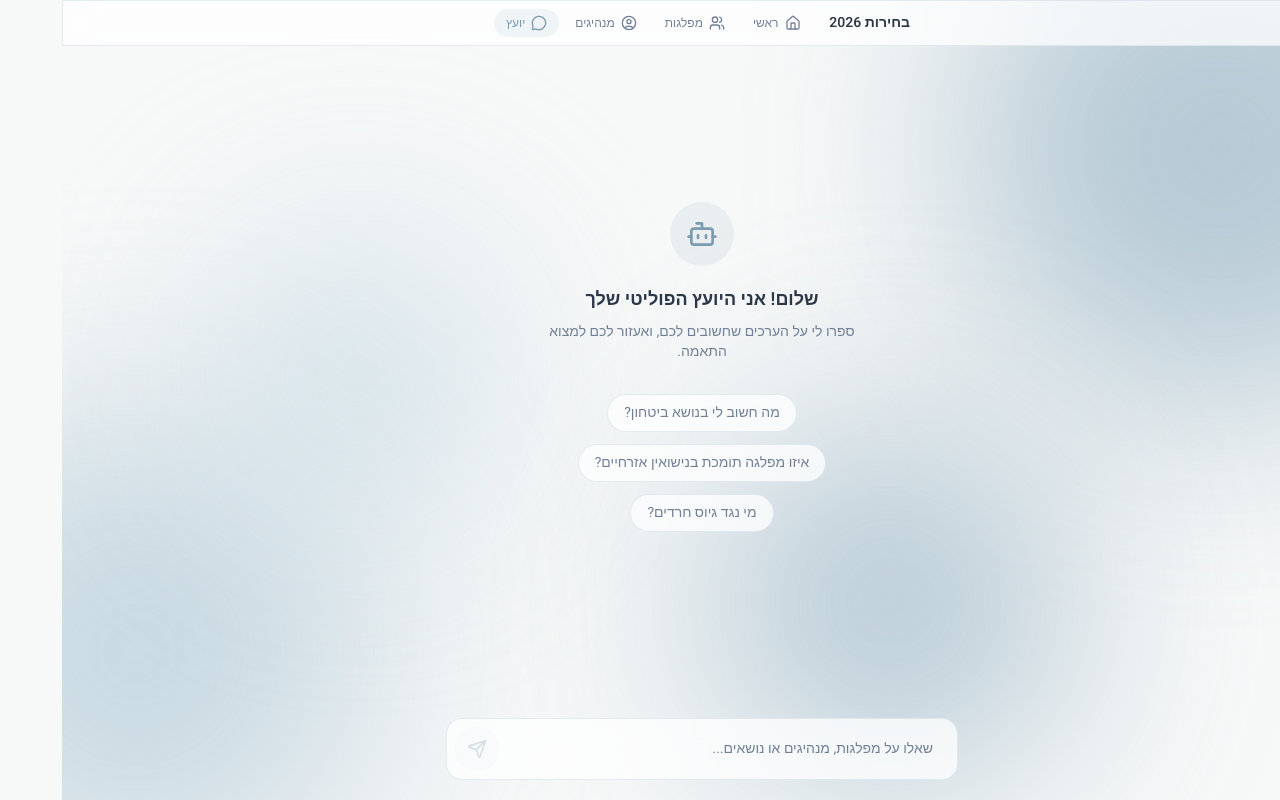
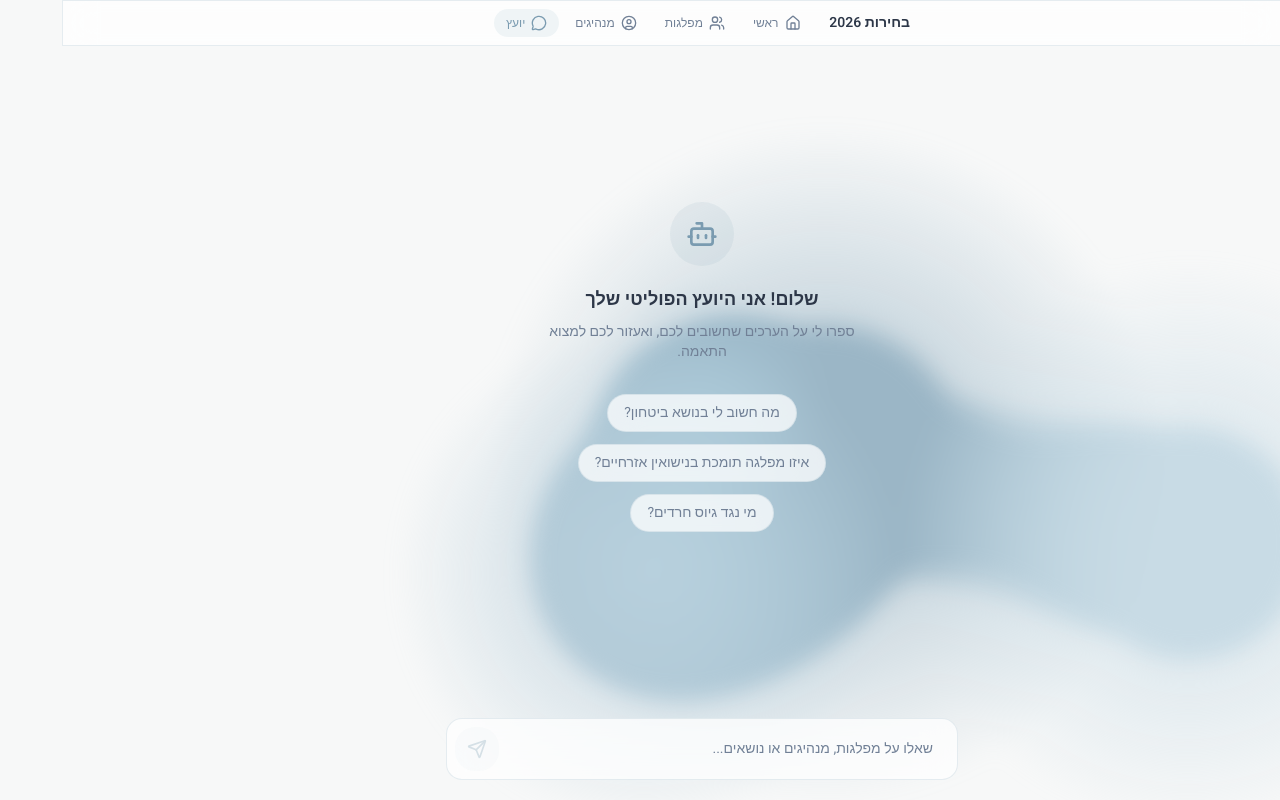
Before and after one commit to Tamir-Alaluf/election_israel, a Next.js app: page /advisor in a window 1280 px wide. Built offline with nearby package versions, Linux system fonts and the light colour scheme.

Commit message:
dynamic background

```diff
--- a/app/advisor/page.tsx
+++ b/app/advisor/page.tsx
@@ -1,49 +1,41 @@
-"use client"
+"use client";
 
-import { useState, useRef, useEffect } from "react"
-import { useChat } from "@ai-sdk/react"
-import { DefaultChatTransport } from "ai"
-import { PageHeader } from "@/components/page-header"
-import { Send, Bot, User } from "lucide-react"
-import { cn } from "@/lib/utils"
+import { useState, useRef, useEffect } from "react";
+import { useChat } from "@ai-sdk/react";
+import { DefaultChatTransport } from "ai";
+import { PageHeader } from "@/components/page-header";
+import { Send, Bot, User } from "lucide-react";
+import { cn } from "@/lib/utils";
 
 export default function AdvisorPage() {
-  const [input, setInput] = useState("")
-  const messagesEndRef = useRef<HTMLDivElement>(null)
+  const [input, setInput] = useState("");
+  const messagesEndRef = useRef<HTMLDivElement>(null);
 
   const { messages, sendMessage, status } = useChat({
     transport: new DefaultChatTransport({ api: "/api/advisor" }),
-  })
+  });
 
-  const isLoading = status === "streaming" || status === "submitted"
+  const isLoading = status === "streaming" || status === "submitted";
 
   useEffect(() => {
-    messagesEndRef.current?.scrollIntoView({ behavior: "smooth" })
-  }, [messages])
+    messagesEndRef.current?.scrollIntoView({ behavior: "smooth" });
+  }, [messages]);
 
   const handleSubmit = (e: React.FormEvent) => {
-    e.preventDefault()
-    if (!input.trim() || isLoading) return
-    sendMessage({ text: input })
-    setInput("")
-  }
+    e.preventDefault();
+    if (!input.trim() || isLoading) return;
+    sendMessage({ text: input });
+    setInput("");
+  };
 
   const suggestions = [
     "מה חשוב לי בנושא ביטחון?",
     "איזו מפלגה תומכת בנישואין אזרחיים?",
     "מי נגד גיוס חרדים?",
-  ]
+  ];
 
   return (
     <div className="min-h-screen relative flex flex-col">
-      {/* Soft blob background */}
-      <div className="blob-bg">
-        <div className="blob blob-1" />
-        <div className="blob blob-2" />
-        <div className="blob blob-3" />
-        <div className="blob blob-4" />
-      </div>
-
       <PageHeader />
 
       <main className="flex-1 flex flex-col max-w-lg mx-auto w-full px-5 pb-28">
@@ -53,7 +45,9 @@ export default function AdvisorPage() {
             <div className="w-16 h-16 rounded-full bg-primary/10 flex items-center justify-center mb-5">
               <Bot className="w-8 h-8 text-primary" />
             </div>
-            <h2 className="text-lg font-semibold mb-2 text-foreground">שלום! אני היועץ הפוליטי שלך</h2>
+            <h2 className="text-lg font-semibold mb-2 text-foreground">
+              שלום! אני היועץ הפוליטי שלך
+            </h2>
             <p className="text-sm text-muted-foreground max-w-xs mb-8">
               ספרו לי על הערכים שחשובים לכם, ואעזור לכם למצוא התאמה.
             </p>
@@ -81,13 +75,13 @@ export default function AdvisorPage() {
                 key={message.id}
                 className={cn(
                   "flex gap-3",
-                  message.role === "user" ? "flex-row-reverse" : "flex-row"
+                  message.role === "user" ? "flex-row-reverse" : "flex-row",
                 )}
               >
                 <div
                   className={cn(
                     "w-8 h-8 rounded-full flex items-center justify-center flex-shrink-0",
-                    message.role === "user" ? "bg-primary" : "bg-muted"
+                    message.role === "user" ? "bg-primary" : "bg-muted",
                   )}
                 >
                   {message.role === "user" ? (
@@ -101,18 +95,21 @@ export default function AdvisorPage() {
                     "rounded-2xl px-4 py-3 max-w-[80%]",
                     message.role === "user"
                       ? "bg-primary text-primary-foreground"
-                      : "glass-card"
+                      : "glass-card",
                   )}
                 >
                   {message.parts.map((part, index) => {
                     if (part.type === "text") {
                       return (
-                        <p key={index} className="whitespace-pre-wrap text-sm leading-relaxed">
+                        <p
+                          key={index}
+                          className="whitespace-pre-wrap text-sm leading-relaxed"
+                        >
                           {part.text}
                         </p>
-                      )
+                      );
                     }
-                    return null
+                    return null;
                   })}
                 </div>
               </div>
@@ -161,5 +158,5 @@ export default function AdvisorPage() {
         </form>
       </div>
     </div>
-  )
+  );
 }
--- a/app/layout.tsx
+++ b/app/layout.tsx
@@ -1,6 +1,7 @@
 import type { Metadata } from 'next'
 import { Heebo, Geist_Mono } from 'next/font/google'
 import { Analytics } from '@vercel/analytics/next'
+import { BubbleBackground } from '@/components/bubble-background'
 import './globals.css'
 
 const heebo = Heebo({
@@ -44,6 +45,7 @@ export default function RootLayout({
   return (
     <html lang="he" dir="rtl">
       <body className={`${heebo.variable} font-sans antialiased`}>
+        <BubbleBackground interactive />
         {children}
         <Analytics />
       </body>
--- a/app/page.tsx
+++ b/app/page.tsx
@@ -7,14 +7,6 @@ import { CountdownTimer } from "@/components/countdown-timer";
 export default function HomePage() {
   return (
     <div className="min-h-screen relative">
-      {/* Soft blob background */}
-      <div className="blob-bg">
-        <div className="blob blob-1" />
-        <div className="blob blob-2" />
-        <div className="blob blob-3" />
-        <div className="blob blob-4" />
-      </div>
-
       <PageHeader />
 
       <main className="max-w-md mx-auto px-5 pt-20 pb-10">
--- a/app/parties/page.tsx
+++ b/app/parties/page.tsx
@@ -9,14 +9,6 @@ export const metadata = {
 export default function PartiesPage() {
   return (
     <div className="min-h-screen relative">
-      {/* Soft blob background */}
-      <div className="blob-bg">
-        <div className="blob blob-1" />
-        <div className="blob blob-2" />
-        <div className="blob blob-3" />
-        <div className="blob blob-4" />
-      </div>
-
       <PageHeader />
       <main className="max-w-md mx-auto px-5 py-8">
         <div className="text-center mb-6">
--- /dev/null
+++ b/components/bubble-background.tsx
@@ -0,0 +1,180 @@
+"use client";
+
+import {
+  motion,
+  type SpringOptions,
+  useMotionValue,
+  useSpring,
+} from "framer-motion";
+import { useCallback, useEffect, useRef, type ReactNode } from "react";
+import { cn } from "@/lib/utils";
+
+export interface BubbleBackgroundProps {
+  className?: string;
+  children?: ReactNode;
+  interactive?: boolean;
+  transition?: SpringOptions;
+  colors?: {
+    first: string;
+    second: string;
+    third: string;
+    fourth: string;
+  };
+}
+
+export function BubbleBackground({
+  className,
+  children,
+  interactive = true,
+  transition = { stiffness: 100, damping: 20 },
+  colors = {
+    // Original soft blue palette from the previous design.
+    first: "155,182,198", // #9BB6C6
+    second: "181,204,217", // #b5ccd9
+    third: "200,219,229", // #c8dbe5
+    fourth: "155,182,198", // #9BB6C6
+  },
+}: BubbleBackgroundProps) {
+  const containerRef = useRef<HTMLDivElement>(null);
+
+  const mouseX = useMotionValue(0);
+  const mouseY = useMotionValue(0);
+  const springX = useSpring(mouseX, transition);
+  const springY = useSpring(mouseY, transition);
+
+  const handleMouseMove = useCallback(
+    (e: MouseEvent) => {
+      const centerX = window.innerWidth / 2;
+      const centerY = window.innerHeight / 2;
+      mouseX.set(e.clientX - centerX);
+      mouseY.set(e.clientY - centerY);
+    },
+    [mouseX, mouseY],
+  );
+
+  useEffect(() => {
+    if (!interactive) return;
+    window.addEventListener("mousemove", handleMouseMove);
+    return () => window.removeEventListener("mousemove", handleMouseMove);
+  }, [interactive, handleMouseMove]);
+
+  const makeGradient = (color: string) =>
+    `radial-gradient(circle at center, rgba(${color}, 0.8) 0%, rgba(${color}, 0) 50%)`;
+
+  return (
+    <div
+      ref={containerRef}
+      aria-hidden="true"
+      className={cn(
+        "fixed inset-0 -z-10 overflow-hidden pointer-events-none bg-[#F7F8F8]",
+        className,
+      )}
+    >
+      <svg className="hidden" aria-hidden="true">
+        <defs>
+          <filter id="bubble-goo">
+            <feGaussianBlur
+              in="SourceGraphic"
+              result="blur"
+              stdDeviation="10"
+            />
+            <feColorMatrix
+              in="blur"
+              mode="matrix"
+              result="goo"
+              values="1 0 0 0 0  0 1 0 0 0  0 0 1 0 0  0 0 0 18 -8"
+            />
+            <feBlend in="SourceGraphic" in2="goo" />
+          </filter>
+        </defs>
+      </svg>
+
+      <div
+        className="absolute inset-0"
+        style={{ filter: "url(#bubble-goo) blur(10px)" }}
+      >
+        <motion.div
+          className="absolute rounded-full mix-blend-hard-light"
+          style={{
+            width: "86%",
+            height: "86%",
+            top: "8%",
+            left: "14%",
+            background: makeGradient(colors.first),
+          }}
+          animate={{
+            x: [-90, 60, -30, -90],
+            y: [-20, 70, 20, -20],
+            scale: [1, 1.08, 0.95, 1],
+          }}
+          transition={{
+            duration: 12,
+            ease: "easeInOut",
+            repeat: Number.POSITIVE_INFINITY,
+          }}
+        />
+
+        <motion.div
+          className="absolute rounded-full mix-blend-hard-light"
+          style={{
+            width: "72%",
+            height: "62%",
+            top: "46%",
+            left: "12%",
+            background: makeGradient(colors.second),
+          }}
+          animate={{
+            x: [40, -70, 60, 40],
+            y: [70, -30, -70, 70],
+            scale: [1, 0.92, 1.05, 1],
+          }}
+          transition={{
+            duration: 12,
+            ease: "easeInOut",
+            repeat: Number.POSITIVE_INFINITY,
+          }}
+        />
+
+        <motion.div
+          className="absolute rounded-full mix-blend-hard-light"
+          style={{
+            width: "68%",
+            height: "88%",
+            top: "20%",
+            left: "50%",
+            background: makeGradient(colors.third),
+          }}
+          animate={{
+            x: [-70, 40, 80, -70],
+            y: [-60, 20, 60, -60],
+            scale: [1, 1.06, 0.9, 1],
+          }}
+          transition={{
+            duration: 12,
+            ease: "easeInOut",
+            repeat: Number.POSITIVE_INFINITY,
+          }}
+        />
+
+        {interactive && (
+          <motion.div
+            className="absolute rounded-full mix-blend-hard-light opacity-70"
+            style={{
+              width: "32%",
+              height: "32%",
+              top: "34%",
+              left: "34%",
+              background: makeGradient(colors.fourth),
+              x: springX,
+              y: springY,
+            }}
+          />
+        )}
+      </div>
+
+      {children && (
+        <div className="relative z-10 h-full w-full">{children}</div>
+      )}
+    </div>
+  );
+}
--- a/package.json
+++ b/package.json
@@ -46,6 +46,7 @@
     "cmdk": "1.1.1",
     "date-fns": "4.1.0",
     "embla-carousel-react": "8.6.0",
+    "framer-motion": "^12.38.0",
     "input-otp": "1.4.2",
     "lucide-react": "^0.564.0",
     "next": "16.2.0",
```
Also changed, not shown: app/leaders/page.tsx (+10 -14 lines), 1 other file (tests, documents, lock files or other folders).
